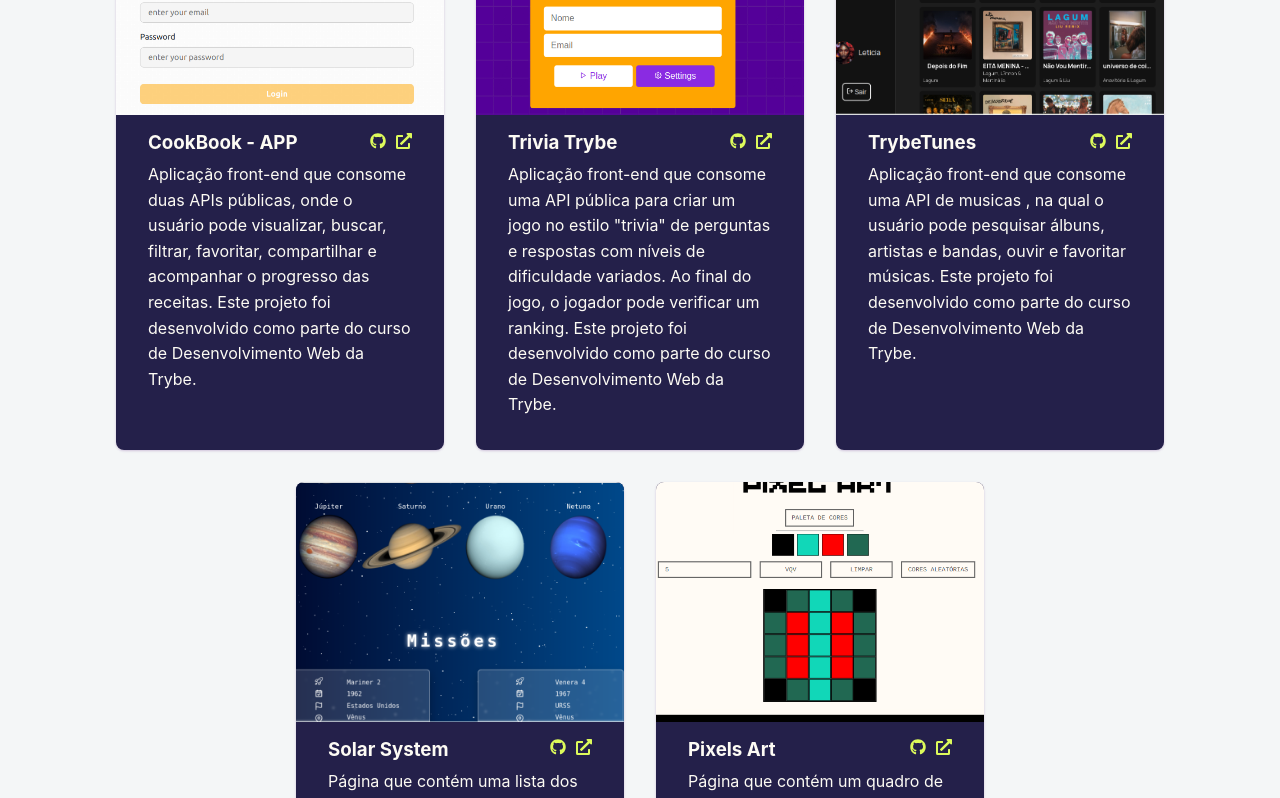
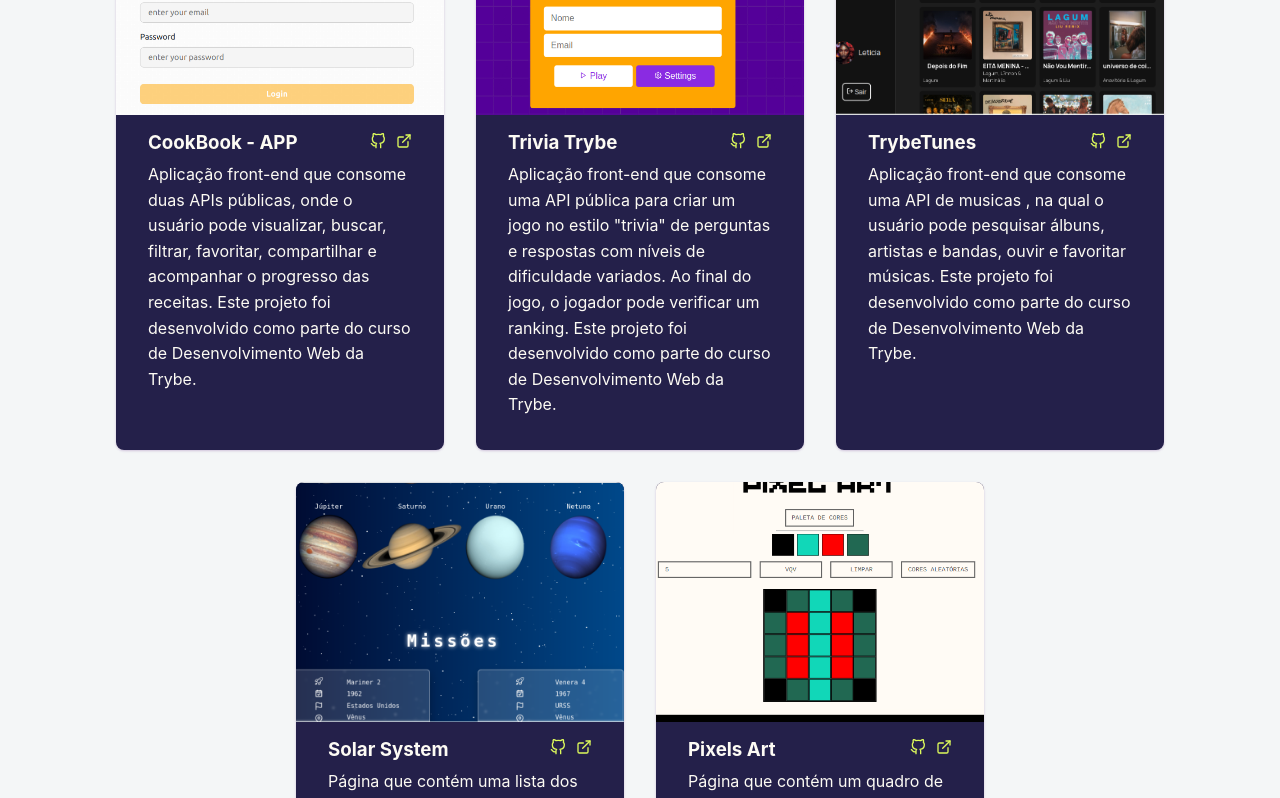
Before and after one commit to lebarrichello/lebarrichello.github.io, a React (Create React App) app: page / in a window 1280 px wide. Shown: the part 6280-7078 px from the top of the page. Built offline with nearby package versions, Linux system fonts and the light colour scheme.

Commit message:
feat: estilizacoes

```diff
--- a/src/components/AboutMe.js
+++ b/src/components/AboutMe.js
@@ -4,7 +4,7 @@ import ToolBadge from '../components/ToolBadge';
 import { useDarkMode } from '../context/DarkModeContext';
 import octocat from '../images/octocat3.png'
 import octocat2 from '../images/octocat4.png'
-import '../styles/Intro.css';
+import '../styles/AboutMe.css';
 
 function AboutMe() {
   const { isDarkMode} = useDarkMode();
--- a/src/components/ProjectCard.js
+++ b/src/components/ProjectCard.js
@@ -1,12 +1,12 @@
 import React, { useState } from 'react';
-import { FaExternalLinkAlt, FaGithub } from 'react-icons/fa';
+import { FiExternalLink, FiGithub } from 'react-icons/fi';
 import { tools } from '../data/tools';
 import ToolBadge from './ToolBadge';
 import { useDarkMode } from '../context/DarkModeContext';
 import '../styles/ProjectCard.css';
 
 function ProjectCard(props) {
-  const { title, image, description, skills, githubLink, previewLink } = props;
+  const { title, image, description, skills, source, demo } = props;
   const [wasMouseOver, setWasMouseOver] = useState(false);
   const { isDarkMode } = useDarkMode();
 
@@ -48,16 +48,16 @@ function ProjectCard(props) {
 
       <div className="project-info">
         <div className="project-header">
-          <a href={`${previewLink ? previewLink : githubLink}`} target="_blank" rel="noreferrer">
+          <a href={`${demo ? demo : source}`} target="_blank" rel="noreferrer">
             <h3>{title}</h3>
           </a>
           <div className="project-icons">
-            <a href={githubLink} target="_blank" rel="noreferrer">
-              <FaGithub />
+            <a href={source} target="_blank" rel="noreferrer">
+              <FiGithub />
             </a>
-            {previewLink && (
-              <a href={previewLink} target="_blank" rel="noreferrer">
-                <FaExternalLinkAlt />
+            {demo && (
+              <a href={demo} target="_blank" rel="noreferrer">
+                <FiExternalLink/>
               </a>
             )}
           </div>
--- a/src/components/Projects.js
+++ b/src/components/Projects.js
@@ -17,8 +17,8 @@ class Projects extends Component {
                 description={item.description}
                 image={item.image}
                 skills={item.skills}
-                githubLink={item.githubLink}
-                previewLink={item.previewLink}
+                source={item.source}
+                demo={item.demo}
                 key={item.title}
               />
             )
--- a/src/data/projects.js
+++ b/src/data/projects.js
@@ -10,8 +10,8 @@ export const projects = [
     image: appReceitas,
     description: 'Aplicação front-end que consome duas APIs públicas, onde o usuário pode visualizar, buscar, filtrar, favoritar, compartilhar e acompanhar o progresso das receitas. Este projeto foi desenvolvido como parte do curso de Desenvolvimento Web da Trybe.',
     skills: ['react', 'testing-library', 'javascript', 'html5', 'css3'],
-    githubLink: `https://github.com/lebarrichello/recipes-app`,
-    previewLink: `https://recipes-app-pi-lake.vercel.app/`,
+    source: `https://github.com/lebarrichello/recipes-app`,
+    demo: `https://recipes-app-pi-lake.vercel.app/`,
     slug:'github',
   },
 
@@ -21,8 +21,8 @@ export const projects = [
     image: triviaTrybe,
     description: 'Aplicação front-end que consome uma API pública para criar um jogo no estilo "trivia" de perguntas e respostas com níveis de dificuldade variados. Ao final do jogo, o jogador pode verificar um ranking. Este projeto foi desenvolvido como parte do curso de Desenvolvimento Web da Trybe.',
     skills: ['react', 'redux', 'javascript', 'html5', 'css3'],
-    githubLink: `https://github.com/lebarrichello/project-trivia-react-redux`,
-    previewLink: `https://project-trivia-react-redux-lebarrichello.vercel.app/`,
+    source: `https://github.com/lebarrichello/project-trivia-react-redux`,
+    demo: `https://project-trivia-react-redux-lebarrichello.vercel.app/`,
     slug:'github',
   },
 
@@ -31,8 +31,8 @@ export const projects = [
     image: trybeTunes,
     description: 'Aplicação front-end que consome uma API de musicas , na qual o usuário pode pesquisar álbuns, artistas e bandas, ouvir e favoritar músicas. Este projeto foi desenvolvido como parte do curso de Desenvolvimento Web da Trybe.',
     skills: ['react', 'javascript', 'css3'],
-    githubLink: `https://github.com/lebarrichello/trybetunes-lebarrichello`,
-    previewLink: `https://trybetunes-lebarrichello.vercel.app/#/`,
+    source: `https://github.com/lebarrichello/trybetunes-lebarrichello`,
+    demo: `https://trybetunes-lebarrichello.vercel.app/#/`,
     slug:'github',
   },
 
@@ -41,8 +41,8 @@ export const projects = [
     image: solarSystem ,
     description: 'Página que contém uma lista dos planetas e uma lista de missões espaciais. Este projeto foi desenvolvido como parte do curso de Desenvolvimento Web da Trybe.',
     skills: ['react', 'javascript', 'html5', 'css3'],
-    githubLink: `https://github.com/lebarrichello/solar-system-lebarrichello`,
-    previewLink: `https://solar-system-lebarrichello.vercel.app/`,
+    source: `https://github.com/lebarrichello/solar-system-lebarrichello`,
+    demo: `https://solar-system-lebarrichello.vercel.app/`,
     slug:'github',
   },
   {
@@ -50,8 +50,8 @@ export const projects = [
     image: pixelsArt,
     description: 'Página que contém um quadro de pixels, na qual o usuário pode escolher uma cor aleatória e pintar, formando assim uma arte pixelada. Este projeto foi desenvolvido como parte do curso de Desenvolvimento Web da Trybe.',
     skills: ['javascript', 'html5', 'css3'],
-    githubLink: `https://github.com/lebarrichello/pixel-art-lebarrichello`,
-    previewLink: `https://pixel-art-lebarrichello.vercel.app/`,
+    source: `https://github.com/lebarrichello/pixel-art-lebarrichello`,
+    demo: `https://pixel-art-lebarrichello.vercel.app/`,
     slug:'github',
   },
 ];
--- a/src/styles/Intro.css
+++ b/src/styles/AboutMe.css
@@ -126,7 +126,6 @@
   }
 
 
-
   @media screen and (max-width: 768px) {
 
     .info-name,
--- a/src/styles/ProjectCard.css
+++ b/src/styles/ProjectCard.css
@@ -83,6 +83,10 @@
    text-decoration: none;
   }
 
+  .project-icons a::after:hover {
+    text-decoration: none;
+   }
+
 
   .project-info {
     padding: 16px 32px 32px;
```
